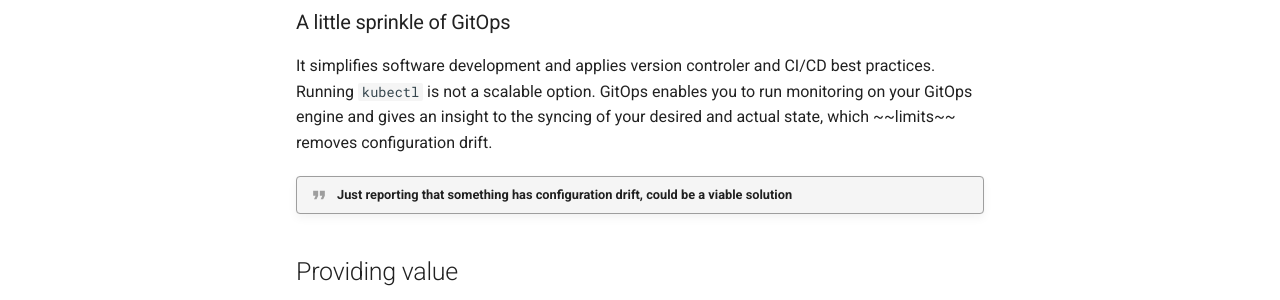
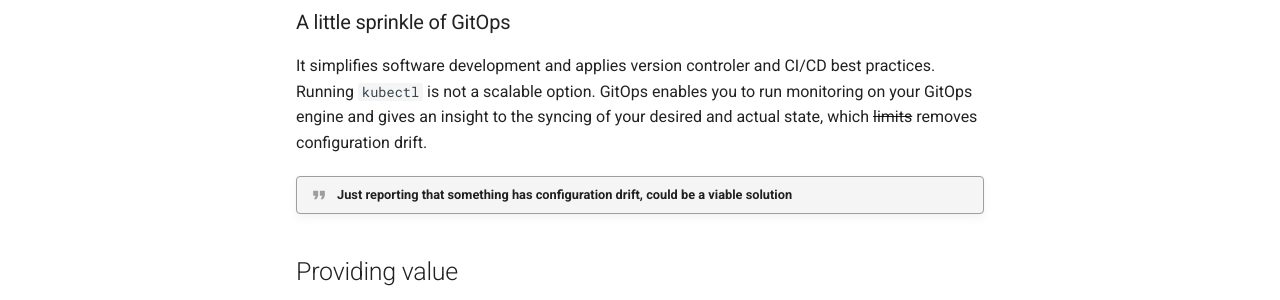
Before and after one commit to RobKenis/edgecase-2023, an MkDocs documentation site: the page built from docs/thursday/4-kubernetes-as-a-cornerstone-at-your-edge.md, in a window 1280 px wide and 900 px high, scrolled down 1080 px. Shown: the part 475-775 px from the top of the window. Built offline with MkDocs 1.6.1 and Material for MkDocs 9.7.7, drawn with Linux system fonts in a browser that asks for light colours; comment, search, counter and statistics services are not loaded.

Commit message:
Fix striketrough

```diff
--- a/mkdocs.yml
+++ b/mkdocs.yml
@@ -37,5 +37,4 @@ markdown_extensions:
   - pymdownx.superfences
   - admonition
   - pymdownx.details
-  - markdown_extensions:
-    - pymdownx.tilde
+  - pymdownx.tilde
```
